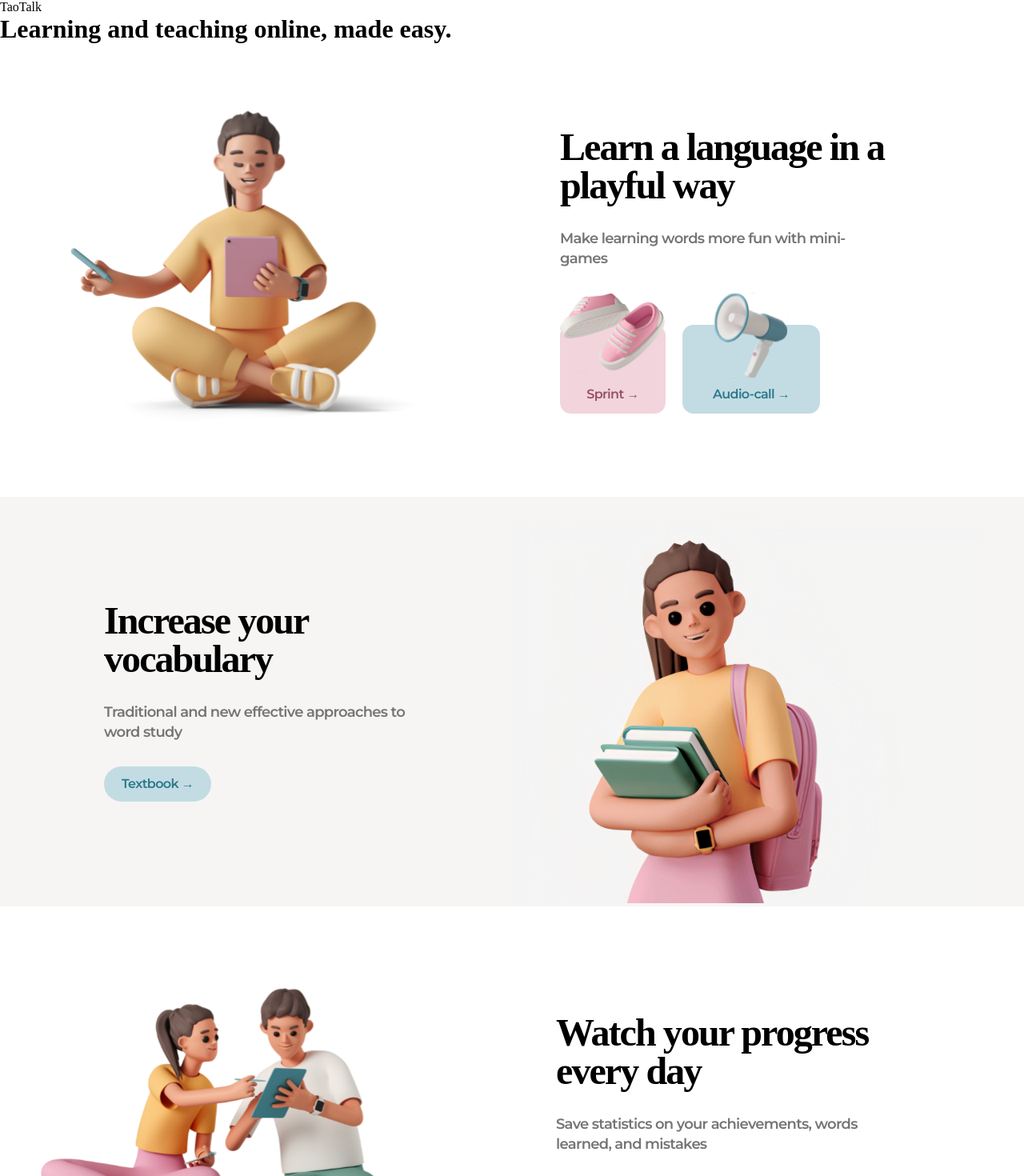
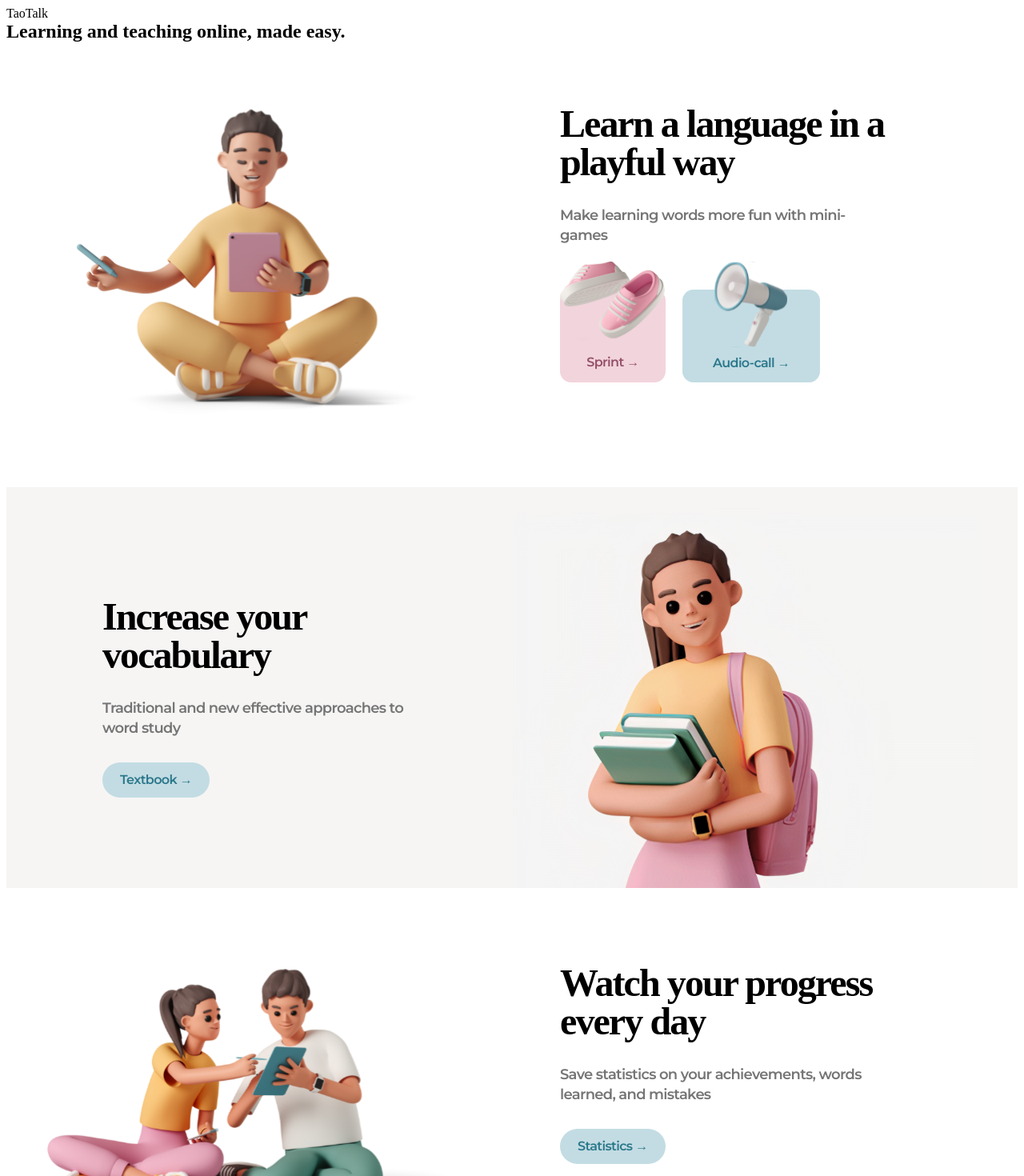
Before and after one commit to taodemy/taotalk, a Next.js app: page / in a window 1280 px wide. Shown: the top 1470 px of the page at 80% size. Built offline with nearby package versions, Linux system fonts and the light colour scheme; a web font is replaced by a local one.

Commit message:
fix: clean up some redundant scss names and inline styles and some issues

```diff
--- a/src/components/Buttons/BouncingImageButton.tsx
+++ b/src/components/Buttons/BouncingImageButton.tsx
@@ -18,7 +18,6 @@ const BouncingImageButton = ({
 }: BouncingImageButtonProps) => {
   return (
     <button className={`${getButtonClass(color)} ${btn} ${styles.buttonPopup}`} {...otherProps}>
-      <div>
       <img src={src} alt={alt} />
       <p
         style={
@@ -33,7 +32,6 @@ const BouncingImageButton = ({
       >
         {label}
       </p>
-      </div>
     </button>
   );
 };
--- a/src/components/Buttons/Buttons.module.scss
+++ b/src/components/Buttons/Buttons.module.scss
@@ -76,15 +76,12 @@
 .buttonPopup {
   border-radius: 14px;
   padding: 0 0;
-  margin-top: 40px;
-  div {
-    position: relative;
-    margin-top: -40px;
+  img{
+    margin-top: -35px;
   }
   &:hover {
-    img {
-      margin-bottom: 5px;
-      margin-top: -5px;
+    img{
+      transform: translateY(-5px);
     }
   }
 }
--- a/src/components/Buttons/index.tsx
+++ b/src/components/Buttons/index.tsx
@@ -18,7 +18,6 @@ const Button = ({
   size = 'large',
   onClick,
   label = 'button',
-  isActive,
   src,
   buttonWidthIncrease,
   ...otherProps
--- a/src/components/HeadingDescription/index.tsx
+++ b/src/components/HeadingDescription/index.tsx
@@ -7,13 +7,9 @@ interface HeadingDescriptionProps {
 
 const HeadingDescription = ({ headingContent, descriptionContent }: HeadingDescriptionProps) => {
   return (
-    <div style={{ display: 'flex', flexDirection: 'column' }}>
-      <h2 className="heading--h2" style={{ width: '90%' }}>
-        {headingContent}
-      </h2>
-      <p className="paragraph--p1" style={{ width: '75%', margin: '30px 0' }}>
-        {descriptionContent}
-      </p>
+    <div className="headingDescriptionContainer">
+      <h2 className="heading--h2">{headingContent}</h2>
+      <p className="paragraph--p1">{descriptionContent}</p>
     </div>
   );
 };
--- a/src/pages/index.tsx
+++ b/src/pages/index.tsx
@@ -1,7 +1,3 @@
-import Image from 'next/image';
-import LanguageImage from '../../public/language.svg';
-import VocabularyImage from '../../public/vocabulary.svg';
-import ProgressImage from '../../public/progress.svg';
 import HeadingDescription from '../components/HeadingDescription';
 import Button from '../components/Buttons';
 
@@ -12,11 +8,9 @@ export default function Home() {
         <h1>Learning and teaching online, made easy.</h1>
       </section>
       <section>
-        <section className="grid-t grid-t-cols-1 m-x-50 md:grid-t-cols-2 md:p-x-370 languageSectionContainer">
-          <div className="p-y-77.5">
-            <Image src={LanguageImage} alt="Language" className="ImgInContainer--full" />
-          </div>
-          <div className="verticalCentered">
+        <section className="languageSectionContainer">
+          <img src="/language.svg" alt="Language" className="imgContainer--full" />
+          <div>
             <HeadingDescription
               headingContent="Learn a language in a playful way"
               descriptionContent="Make learning words more fun with mini-games"
@@ -40,25 +34,19 @@ export default function Home() {
             </div>
           </div>
         </section>
-        <div className="bgColor--GreyLight">
-          <section className="grid-t grid-t-cols-1 bgColor--GreyLight m-x-50 md:grid-t-cols-2 md:p-x-370 vocabularySectionContainer">
-            <div className="verticalCentered" style={{ marginLeft: '80px' }}>
+        <section className="vocabularySectionContainer">
+          <div>
             <HeadingDescription
               headingContent="Increase your vocabulary"
               descriptionContent="Traditional and new effective approaches to word study"
             />
             <Button color="light" label="Textbook →" />
           </div>
-            <div className="p-t-26.03">
-              <Image src={VocabularyImage} alt="Vocabulary" className="ImgInContainer--full" />
-            </div>
+          <img src="./vocabulary.svg" alt="Vocabulary" className="imgContainer--full" />
         </section>
-        </div>
-        <section className="grid-t grid-t-cols-1 m-x-50 md:grid-t-cols-2 md:p-x-370 statisticsSectionContainer">
-          <div className="p-y-95.37">
-            <Image src={ProgressImage} alt="Language" className="ImgInContainer--full" />
-          </div>
-          <div className="verticalCentered">
+        <section className="statisticsSectionContainer">
+          <img src="./progress.svg" alt="Statistics" className="imgContainer--full" />
+          <div>
             <HeadingDescription
               headingContent="Watch your progress every day"
               descriptionContent="Save statistics on your achievements, words learned, and mistakes"
--- a/src/styles/global.scss
+++ b/src/styles/global.scss
@@ -1,11 +1,6 @@
-@import '../../src/styles/normalize.scss';
 @import '../styles/heading.scss';
 @import '../styles/paragraph.scss';
 @import '../styles/color.scss';
-
-.verticalCentered {
-  margin: auto 0;
-}
 
 h1,
 h2,
@@ -13,61 +8,79 @@ h3,
 h4 {
   margin: 0 0;
 }
-/*** Grid Layout***/
-.grid-t {
-  display: grid;
+
+@mixin verticalCentered {
+  margin: auto 0;
 }
 
-.grid-t-cols-1 {
+/*** Grid Layout***/
+@mixin sectionGridLayout{
+  display: grid;
   grid-template-columns: 1fr;
-}
 
-.m-x-50 {
-  margin: 0 50px;
-}
-
-@media (min-width: 768px) {
-  .md\:grid-t-cols-2 {
+  @media (min-width: 768px) {
     grid-template-columns: repeat(2, 1fr);
   }
 }
 
-@media (min-width: 1920px) {
-  .md\:p-x-370 {
-    margin: 0 370px;
-  }
-}
-
 /***     HomePage      ***/
-.bgColor--GreyLight {
-  background-color: $greyLight;
-}
-
 .languageSectionContainer {
+  @include sectionGridLayout;
   gap: 120px;
-  .p-y-77\.5 {
-    padding: 77.5px 0;
+  padding: 77.5px 50px;
+  img, div:first-child {
+    @include verticalCentered;
   }
   .languageButtonsGap {
     display: flex;
     gap: 21.1px;
+    padding-top: 25px;
+  }
+  @media (min-width: 1920px) {
+    padding: 77.5px 370px;
   }
 }
 
 .vocabularySectionContainer {
-  .p-t-26\.03 {
-    padding-top: 26.03px;
+  @include sectionGridLayout;
+  background-color: $greyLight;
+  padding: 26.03px 50px 0 50px;
+  div:first-child{
+    @include verticalCentered;
+    margin-left: 35px;
+  }
+  button{
+    margin-left: 35px;
+  }
+  @media (min-width: 1920px) {
+    padding: 26.03px 370px 0 370px;
   }
 }
 
 .statisticsSectionContainer {
-  gap: 110px;
-  .p-y-95\.37 {
-    padding: 95.37px 0;
+  @include sectionGridLayout;
+  gap: 120px;
+  padding: 95.37px 50px;
+  img, div:first-child  {
+    @include verticalCentered;
+  }
+  @media (min-width: 1920px) {
+    padding: 95.37px 370px;
   }
 }
 
-.ImgInContainer--full {
+.imgContainer--full {
   width: 100%;
   height: auto;
+  margin: auto;
 }
+
+.headingDescriptionContainer{
+  h2{
+    width: 90%;
+  }
+  p{
+    width: 75%;
+    margin: 30px 0;
+  }
+}
--- a/src/styles/normalize.scss
+++ /dev/null
@@ -1,351 +0,0 @@
-/*! normalize.css v8.0.1 | MIT License | github.com/necolas/normalize.css */
-
-/* Document
-   ========================================================================== */
-
-/**
- * 1. Correct the line height in all browsers.
- * 2. Prevent adjustments of font size after orientation changes in iOS.
- */
-
-html {
-  line-height: 1.15; /* 1 */
-  -webkit-text-size-adjust: 100%; /* 2 */
-}
-
-/* Sections
-   ========================================================================== */
-
-/**
- * Remove the margin in all browsers.
- */
-
-body {
-  margin: 0;
-}
-
-/**
- * Render the `main` element consistently in IE.
- */
-
-main {
-  display: block;
-}
-
-/**
- * Correct the font size and margin on `h1` elements within `section` and
- * `article` contexts in Chrome, Firefox, and Safari.
- */
-
-h1 {
-  font-size: 2em;
-  margin: 0.67em 0;
-}
-
-/* Grouping content
-   ========================================================================== */
-
-/**
- * 1. Add the correct box sizing in Firefox.
- * 2. Show the overflow in Edge and IE.
- */
-
-hr {
-  box-sizing: content-box; /* 1 */
-  height: 0; /* 1 */
-  overflow: visible; /* 2 */
-}
-
-/**
- * 1. Correct the inheritance and scaling of font size in all browsers.
- * 2. Correct the odd `em` font sizing in all browsers.
- */
-
-pre {
-  font-family: monospace, monospace; /* 1 */
-  font-size: 1em; /* 2 */
-}
-
-/* Text-level semantics
-   ========================================================================== */
-
-/**
- * Remove the gray background on active links in IE 10.
- */
-
-a {
-  background-color: transparent;
-}
-
-/**
- * 1. Remove the bottom border in Chrome 57-
- * 2. Add the correct text decoration in Chrome, Edge, IE, Opera, and Safari.
- */
-
-abbr[title] {
-  border-bottom: none; /* 1 */
-  text-decoration: underline; /* 2 */
-  text-decoration: underline dotted; /* 2 */
-}
-
-/**
- * Add the correct font weight in Chrome, Edge, and Safari.
- */
-
-b,
-strong {
-  font-weight: bolder;
-}
-
-/**
- * 1. Correct the inheritance and scaling of font size in all browsers.
- * 2. Correct the odd `em` font sizing in all browsers.
- */
-
-code,
-kbd,
-samp {
-  font-family: monospace, monospace; /* 1 */
-  font-size: 1em; /* 2 */
-}
-
-/**
- * Add the correct font size in all browsers.
- */
-
-small {
-  font-size: 80%;
-}
-
-/**
- * Prevent `sub` and `sup` elements from affecting the line height in
- * all browsers.
- */
-
-sub,
-sup {
-  font-size: 75%;
-  line-height: 0;
-  position: relative;
-  vertical-align: baseline;
-}
-
-sub {
-  bottom: -0.25em;
-}
-
-sup {
-  top: -0.5em;
-}
-
-/* Embedded content
-   ========================================================================== */
-
-/**
- * Remove the border on images inside links in IE 10.
- */
-
-img {
-  border-style: none;
-}
-
-/* Forms
-   ========================================================================== */
-
-/**
- * 1. Change the font styles in all browsers.
- * 2. Remove the margin in Firefox and Safari.
- */
-
-button,
-input,
-optgroup,
-select,
-textarea {
-  font-family: inherit; /* 1 */
-  font-size: 100%; /* 1 */
-  line-height: 1.15; /* 1 */
-  margin: 0; /* 2 */
-}
-
-/**
- * Show the overflow in IE.
- * 1. Show the overflow in Edge.
- */
-
-button,
-input {
-  /* 1 */
-  overflow: visible;
-}
-
-/**
- * Remove the inheritance of text transform in Edge, Firefox, and IE.
- * 1. Remove the inheritance of text transform in Firefox.
- */
-
-button,
-select {
-  /* 1 */
-  text-transform: none;
-}
-
-/**
- * Correct the inability to style clickable types in iOS and Safari.
- */
-
-button,
-[type='button'],
-[type='reset'],
-[type='submit'] {
-  -webkit-appearance: button;
-}
-
-/**
- * Remove the inner border and padding in Firefox.
- */
-
-button::-moz-focus-inner,
-[type='button']::-moz-focus-inner,
-[type='reset']::-moz-focus-inner,
-[type='submit']::-moz-focus-inner {
-  border-style: none;
-  padding: 0;
-}
-
-/**
- * Restore the focus styles unset by the previous rule.
- */
-
-button:-moz-focusring,
-[type='button']:-moz-focusring,
-[type='reset']:-moz-focusring,
-[type='submit']:-moz-focusring {
-  outline: 1px dotted ButtonText;
-}
-
-/**
- * Correct the padding in Firefox.
- */
-
-fieldset {
-  padding: 0.35em 0.75em 0.625em;
-}
-
-/**
- * 1. Correct the text wrapping in Edge and IE.
- * 2. Correct the color inheritance from `fieldset` elements in IE.
- * 3. Remove the padding so developers are not caught out when they zero out
- *    `fieldset` elements in all browsers.
- */
-
-legend {
-  box-sizing: border-box; /* 1 */
-  color: inherit; /* 2 */
-  display: table; /* 1 */
-  max-width: 100%; /* 1 */
-  padding: 0; /* 3 */
-  white-space: normal; /* 1 */
-}
-
-/**
- * Add the correct vertical alignment in Chrome, Firefox, and Opera.
- */
-
-progress {
-  vertical-align: baseline;
-}
-
-/**
- * Remove the default vertical scrollbar in IE 10+.
- */
-
-textarea {
-  overflow: auto;
-}
-
-/**
- * 1. Add the correct box sizing in IE 10.
- * 2. Remove the padding in IE 10.
- */
-
-[type='checkbox'],
-[type='radio'] {
-  box-sizing: border-box; /* 1 */
-  padding: 0; /* 2 */
-}
-
-/**
- * Correct the cursor style of increment and decrement buttons in Chrome.
- */
-
-[type='number']::-webkit-inner-spin-button,
-[type='number']::-webkit-outer-spin-button {
-  height: auto;
-}
-
-/**
- * 1. Correct the odd appearance in Chrome and Safari.
- * 2. Correct the outline style in Safari.
- */
-
-[type='search'] {
-  -webkit-appearance: textfield; /* 1 */
-  outline-offset: -2px; /* 2 */
-}
-
-/**
- * Remove the inner padding in Chrome and Safari on macOS.
- */
-
-[type='search']::-webkit-search-decoration {
-  -webkit-appearance: none;
-}
-
-/**
- * 1. Correct the inability to style clickable types in iOS and Safari.
- * 2. Change font properties to `inherit` in Safari.
- */
-
-::-webkit-file-upload-button {
-  -webkit-appearance: button; /* 1 */
-  font: inherit; /* 2 */
-}
-
-/* Interactive
-   ========================================================================== */
-
-/*
- * Add the correct display in Edge, IE 10+, and Firefox.
- */
-
-details {
-  display: block;
-}
-
-/*
- * Add the correct display in all browsers.
- */
-
-summary {
-  display: list-item;
-}
-
-/* Misc
-   ========================================================================== */
-
-/**
- * Add the correct display in IE 10+.
- */
-
-template {
-  display: none;
-}
-
-/**
- * Add the correct display in IE 10.
- */
-
-[hidden] {
-  display: none;
-}
```
Lines whose indentation alone changed are shown as unchanged.
